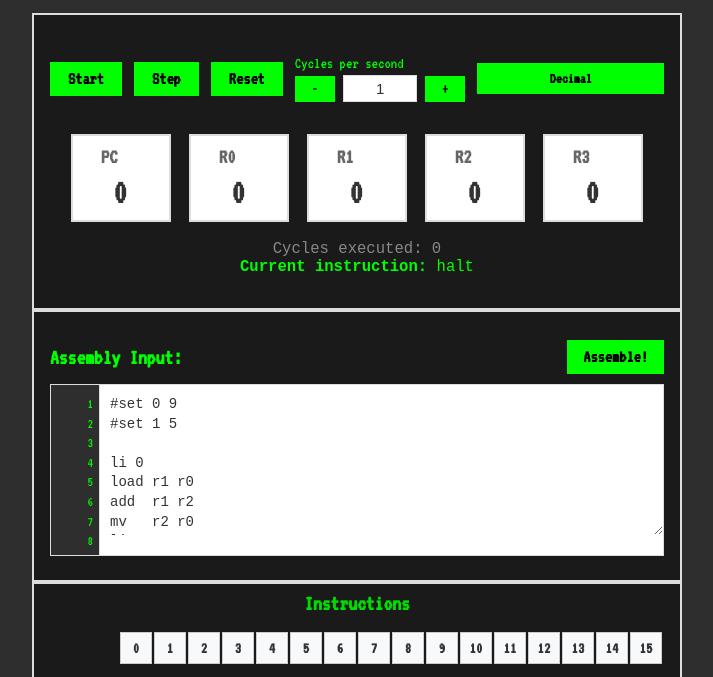
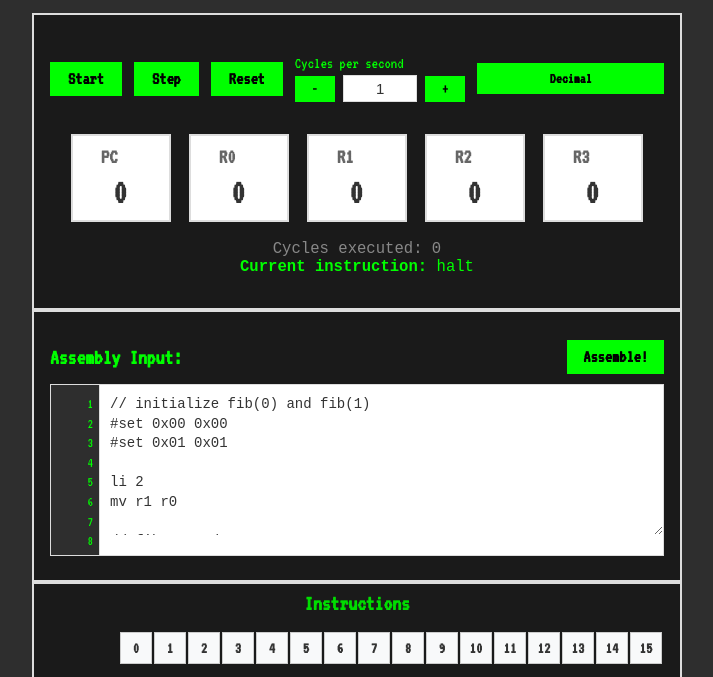
Before and after one commit to LytixDev/lynx-machine, a website: page web_impl/index.html in a window 1280 px wide. Shown: the part 108-785 px from the top of the page, without its empty margins (283-996 px from the left). Drawn offline with Linux system fonts and the light colour scheme.

Commit message:
fib example

```diff
--- a/web_impl/index.html
+++ b/web_impl/index.html
@@ -90,39 +90,31 @@
               autocorrect="off"
               autocapitalize="off"
             >
-#set 0 9
-#set 1 5
+// initialize fib(0) and fib(1)
+#set 0x00 0x00
+#set 0x01 0x01
 
-li 0
-load r1 r0
-add  r1 r2
-mv   r2 r0
-li    2
-store r2 r0
+li 2
+mv r1 r0
 
+// fib procedure start
+// r1 -> the number in the sequence to calculate
+// r2 -> the result
+mv r3 r1
+dec r3
+load r2 r3
+dec r3
+load r0 r3
+add r0 r2
 
+// trampoline
 jmp 2
 jmp -7
 
+store r0 r1
+inc r1
 
-li 3
-load r3 r0
-inc r3
-store r3 r0
-
-li 1
-load r0 r0
-
-jmp 2
-jmp -8
-
-sub r0 r3
-mv r3 r0
-li 2
-jiz r0 r3
-
-jmp -5
-halt</textarea
+jmp -3</textarea
             >
           </div>
           <div
```
Also changed, not shown: spec/spec.md (+2 -2 lines), web_impl/spec.html (+14 -12 lines).
